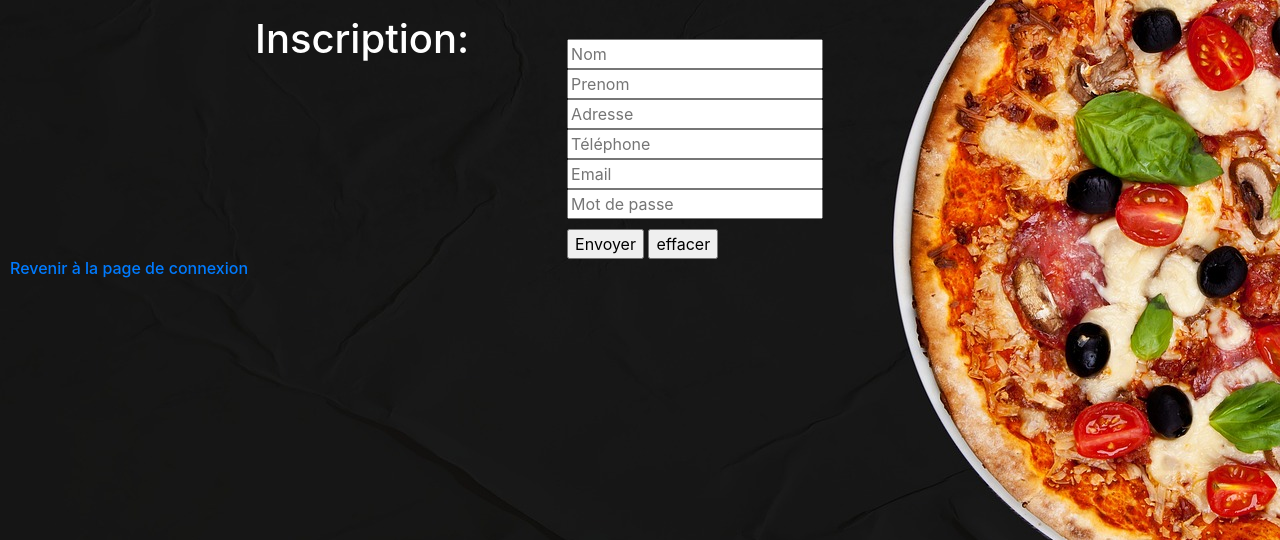
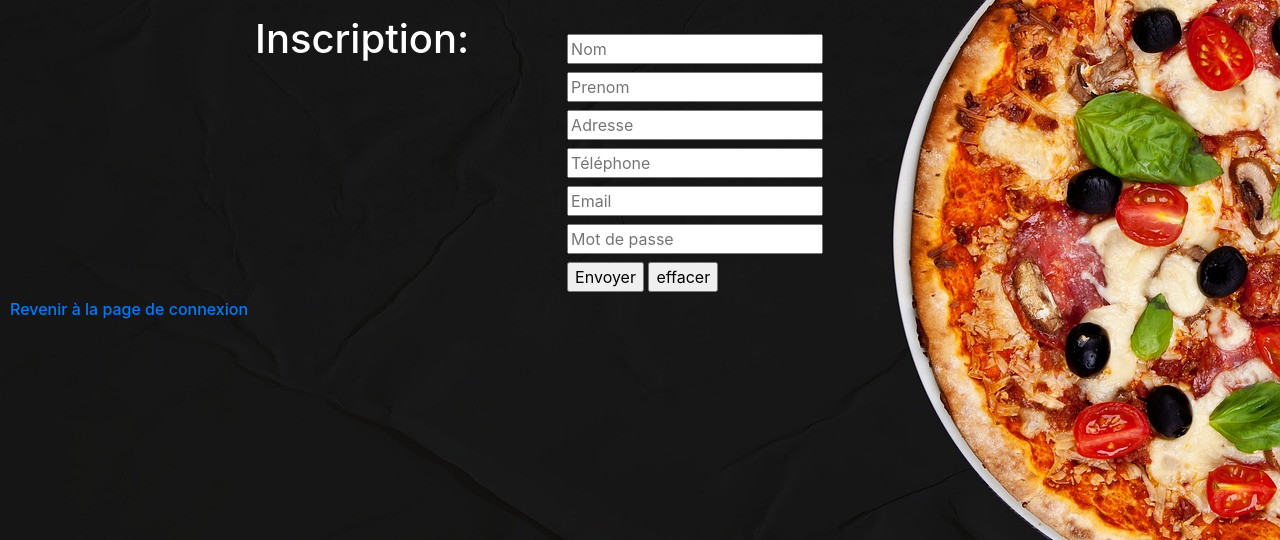
Before and after one commit to ydzemre54/pizzeriaBackend, a PHP site: page /formRegister.php in a window 1280 px wide. Shown: the part 120-660 px from the top of the page. Run offline with PHP 8.4, Linux system fonts and the light colour scheme.

Commit message:
login/register operationnel

```diff
--- a/formRegister.php
+++ b/formRegister.php
@@ -46,12 +46,8 @@ if (isset($_POST['nom']) && isset($_POST['prenom']) && isset($_POST['adresse'])
         form {
             width: 400px;
             margin: auto;
-            margin-top: 15px;
+            margin-top: 10px;
 
-        }
-
-        .bouton {
-            margin-top: 10px;
         }
 
         h1 {
@@ -60,6 +56,9 @@ if (isset($_POST['nom']) && isset($_POST['prenom']) && isset($_POST['adresse'])
         h6{
             position: absolute;
             margin-left: 10px;
+        }
+        input{
+            margin-bottom: 8px;
         }
     </style>
 </head>
```
